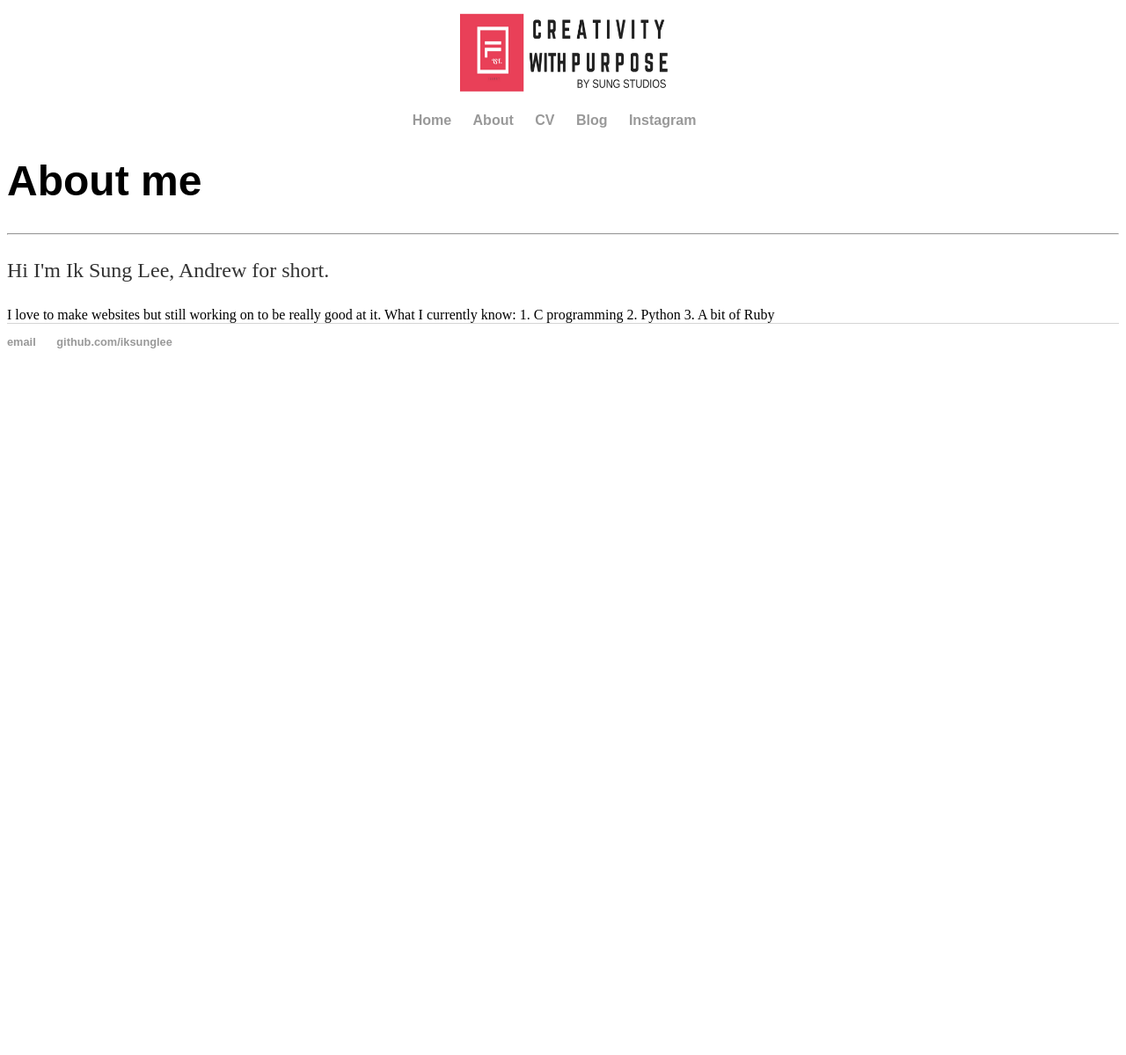
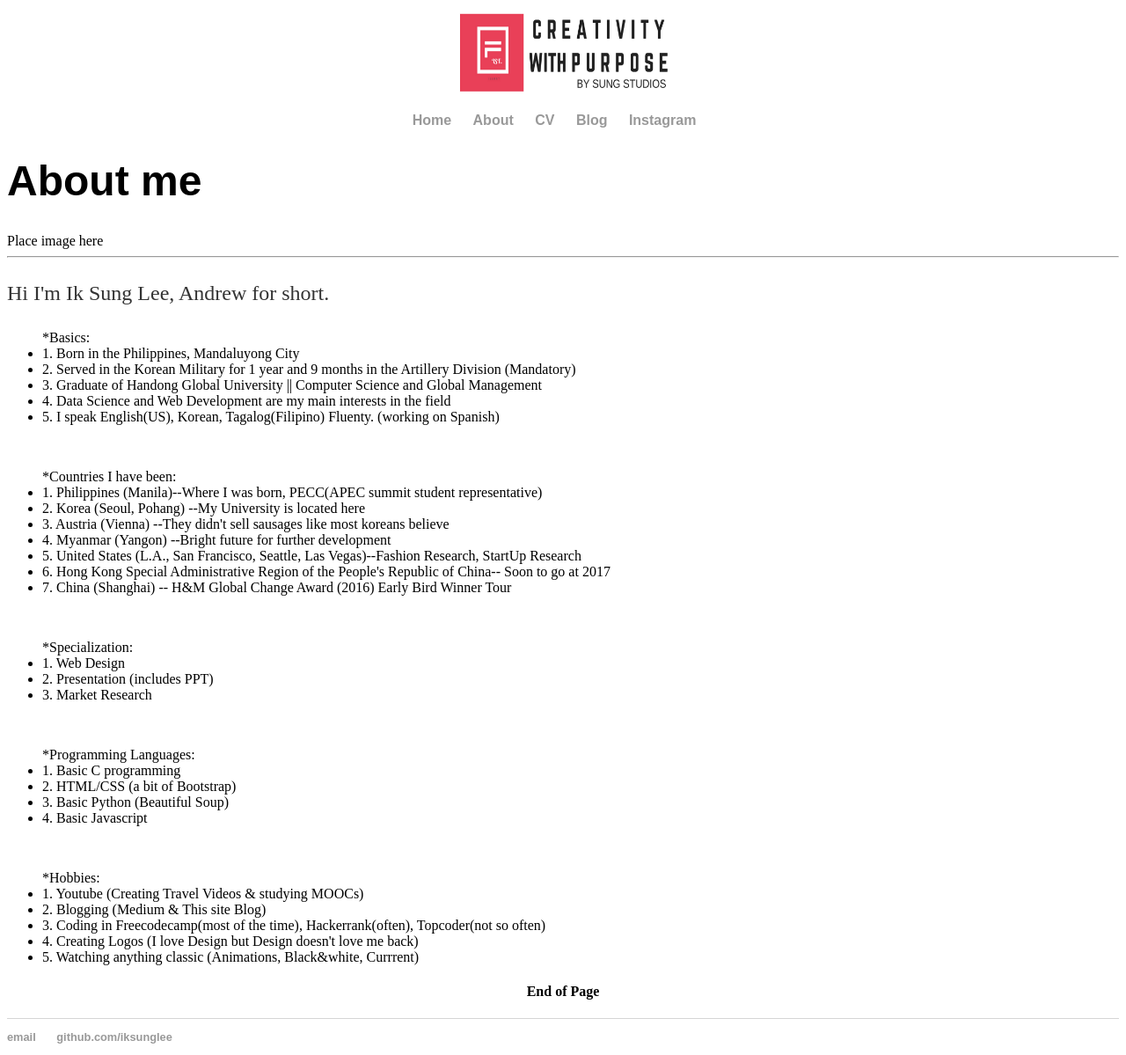
Before and after one commit to iksunglee/iksunglee.github.io, a Jekyll site: the page built from about/index.html, in a window 1280 px wide. Shown: the whole page at 88% size. Built offline with Jekyll 4.4.1, drawn with Linux system fonts in a browser that asks for light colours; before the commit the page ends 900 px from its top, so only the background shows below that.

Commit message:
Update index.html
All other information included. missing logo and main picture

```diff
--- a/about/index.html
+++ b/about/index.html
@@ -4,14 +4,51 @@ title: iksunglee | about
 ---
 
 <div class="blurb">
-	<h1>About me</h1>
+	<h1> About me </h1>
+	Place image here
 	<hr>
 	<p>Hi I'm Ik Sung Lee, Andrew for short.</p>
-	I love to make websites but still working on to be really good at it.
 
+	<ul>*Basics:
+		<li>1. Born in the Philippines, Mandaluyong City </li>
+	 <li>2. Served in the Korean Military for 1 year and 9 months in the Artillery Division (Mandatory) </li>
+		<li>3. Graduate of Handong Global University || Computer Science and Global Management</li>
+		<li>4. Data Science and Web Development are my main interests in the field</li>
+		<li>5. I speak English(US), Korean, Tagalog(Filipino) Fluenty. (working on Spanish) </li>
+	</ul>
+	<br>
+	<ul>*Countries I have been:
+		<li>1. Philippines (Manila)--Where I was born, PECC(APEC summit student representative) </li>
+		<li>2. Korea (Seoul, Pohang) --My University is located here </li>
+		<li>3. Austria (Vienna) --They didn't sell sausages like most koreans believe </li>
+		<li>4. Myanmar (Yangon) --Bright future for further development </li>
+	 <li>5. United States (L.A., San Francisco, Seattle, Las Vegas)--Fashion Research, StartUp Research </li>
+	 <li>6. Hong Kong Special Administrative Region of the People's Republic of China-- Soon to go at 2017 </li>
+		<li>7. China (Shanghai) -- H&amp;M Global Change Award (2016) Early Bird Winner Tour </li>
+	</ul>
+	<br>
+	<ul>*Specialization:
+		<li>1. Web Design </li>
+		<li>2. Presentation (includes PPT) </li>
+		<li>3. Market Research </li>
+	</ul>
+	<br>
+	<ul>*Programming Languages:
+		<li>1. Basic C programming </li>
+		<li>2. HTML/CSS (a bit of Bootstrap) </li>
+		<li>3. Basic Python (Beautiful Soup) </li>
+		<li>4. Basic Javascript </li>
+	</ul>
+	<br>
+	<ul>*Hobbies:
+		<li>1. Youtube (Creating Travel Videos &amp; studying MOOCs) </li>
+		<li>2. Blogging (Medium &amp; This site Blog) </li>
+		<li>3. Coding in Freecodecamp(most of the time), Hackerrank(often), Topcoder(not so often) </li>
+		<li>4. Creating Logos (I love Design but Design doesn't love me back) </li>
+		<li>5. Watching anything classic (Animations, Black&amp;white, Currrent) </li>
+	</ul>
+<center>
+	<h4> End of Page </h4>
+</center>
 
-	What I currently know:
-	1. C programming
-	2. Python
-	3. A bit of Ruby
 </div><!-- /.blurb -->
```
